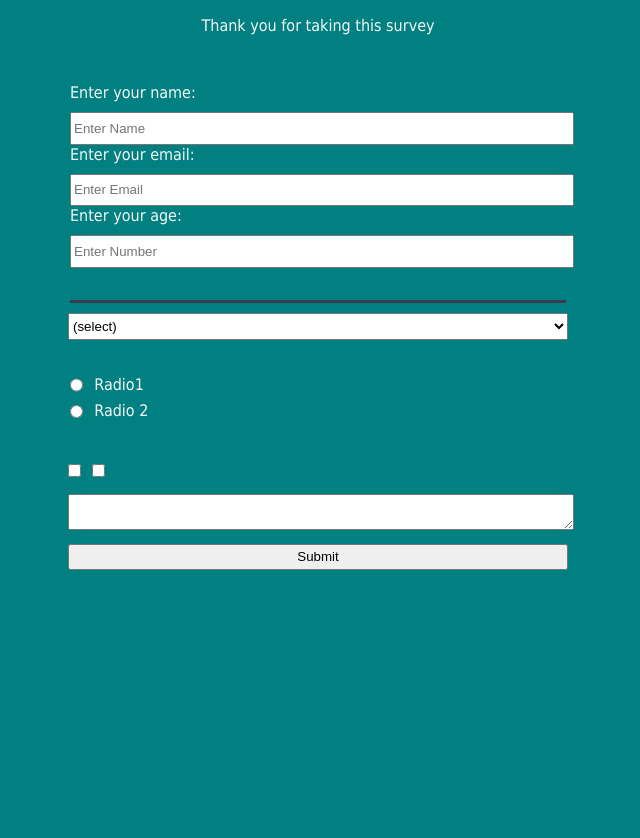
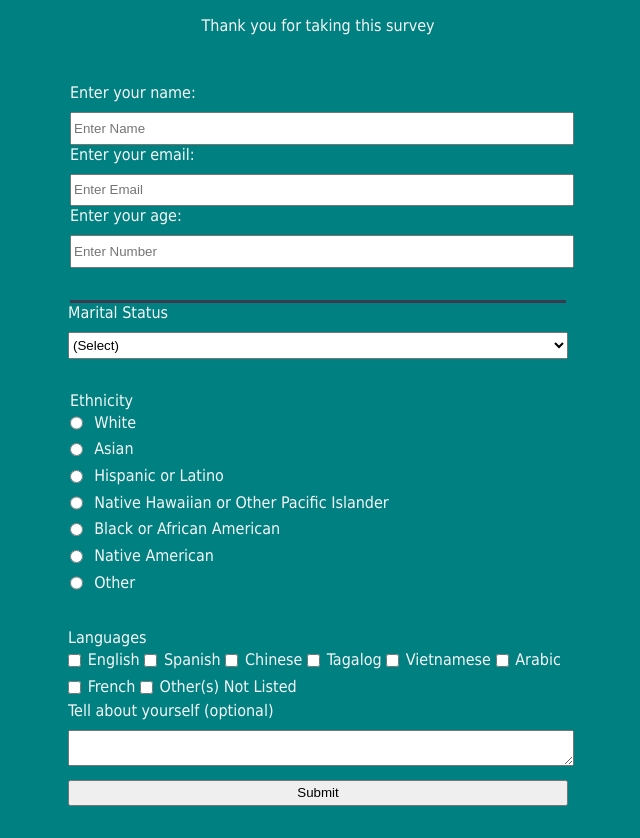
Before and after one commit to dotPasta/survey-form, a plain HTML site: page index.html in a window 1280 px wide. Shown: the part 86-924 px from the top of the page, without its empty margins (322-962 px from the left). Before the commit the page ends 832 px from the top, so only its background shows below. Drawn offline with Linux system fonts and the light colour scheme.

Commit message:
basic outline finished.

```diff
--- a/index.html
+++ b/index.html
@@ -3,41 +3,59 @@
 <head>
     <meta charset="UTF-8">
     <meta name="viewport" content="width=device-width, initial-scale=1.0">
-    <title>Survey Form</title>
+    <title>Demographic Survey Form</title>
     <link rel="stylesheet" href="styles.css">
 </head>
 
 <body>
-<h1 id="title">Survey Form</h1>
+<h1 id="title"> Demographic Survey Form</h1>
 <p id="description">Thank you for taking this survey</p>
 <form action="" id="survey-form">   <!--Add action later-->
 
 
+
     <fieldset>
-        <label id="name-label">Enter your name:<input id="name" name="name" type="text" placeholder="Enter Name" required></input></label>
-        <label id="email-label">Enter your email:<input id="email" name="email" type="email" placeholder="Enter Email" required></input></label>
-        <label id="number-label">Enter your age:<input id="number" name="number" type="number" min="0" max="100" placeholder="Enter Number"></input></label>
+        <label id="name-label">Enter your name:<input id="name" name="name" type="text" placeholder="Enter Name" required/></label>
+        <label id="email-label">Enter your email:<input id="email" name="email" type="email" placeholder="Enter Email" required/></label>
+        <label id="number-label">Enter your age:<input id="number" name="number" type="number" min="0" max="122" placeholder="Enter Number"/></label>
     </fieldset>
 
 
-    <select id="dropdown" name="dropdown">
-        <option value="">(select)</option>
-        <option value="1">Option one</option>
-        <option value="2">two</option>
+    <label for="marital-dropdown">Marital Status</label><select id="marital-dropdown" name="marital-dropdown">
+        <option value="">(Select)</option>
+        <option value="1">Single</option>
+        <option value="2">Married</option>
+        <option value="3">Divorced</option>
+        <option value="4">Seperated</option>
+        <option value="5">Widowed</option>
     </select>
 
 
-    <fieldset>
-        <label><input type="radio" name="radio1" value="1" class="inline" /> Radio1</label>
-        <label><input type="radio" name="radio1" value="2" class="inline" /> Radio 2</label>
+    <fieldset><label id="ethnicity-label">Ethnicity</label>
+        <label><input type="radio" name="radio-white" value="white" class="inline" /> White</label>
+        <label><input type="radio" name="radio-asian" value="asian" class="inline" /> Asian</label>
+        <label><input type="radio" name="radio-hispanic-latino" value="hispanic-latino" class="inline" /> Hispanic or Latino</label>
+        <label><input type="radio" name="radio-hawaiian-pacific" value="hawaiian-pacific" class="inline" /> Native Hawaiian or Other Pacific Islander</label>
+        <label><input type="radio" name="radio-Black" value="black" class="inline" /> Black or African American</label>
+        <label><input type="radio" name="radio-native-american" value="native-american" class="inline" /> Native American</label>
+        <label><input type="radio" name="radio-other" value="other" class="inline" /> Other</label>
     </fieldset>
 
 
-    <input type="checkbox" name="check1" class="inline" value="1" />
-    <input type="checkbox" name="check2" class="inline"  value="2"/>
+    <label>Languages</label><label>
+        <input type="checkbox" name="check-english" class="inline" value="english" />English
+        <input type="checkbox" name="check-spanish" class="inline"  value="spanish"/>Spanish
+        <input type="checkbox" name="check-chinese" class="inline"  value="chinese"/>Chinese
+        <input type="checkbox" name="check-tagalog" class="inline"  value="tagalog"/>Tagalog
+        <input type="checkbox" name="check-vietnamese" class="inline"  value="vietnamese"/>Vietnamese
+        <input type="checkbox" name="check-arabic" class="inline"  value="arabic"/>Arabic
+        <input type="checkbox" name="check-french" class="inline"  value="french"/>French
+        <input type="checkbox" name="check-other" class="inline"  value="other"/>Other(s) Not Listed
+    </label>
 
-    <textarea name="textarea" id="textarea"/></textarea>
-
+    <label>Tell about yourself (optional)
+    <textarea name="textarea" id="textarea"></textarea>
+    </label>
     <input type="submit" id="submit" name="submit">
 </form>
 </body>
--- a/styles.css
+++ b/styles.css
@@ -7,7 +7,7 @@ form {
     max-width: 500px;
     min-width: 300px;
     margin: 0 auto;
-    padding-bottom: 2em;
+    padding: 0 0 2em 0;
 }
 
 body {
@@ -26,13 +26,13 @@ fieldset {
     padding: 2rem 0;
     border-bottom: 3px solid #3b3b4f;
 }
+
 label{
     display:block;
-    margin:1px rem 0;
+    margin:auto;
 }
-input,
-textarea,
-select {
+
+input, textarea, select {
     margin: 10px 0 0 0;
     width: 100%;
     min-height: 2em;
```
